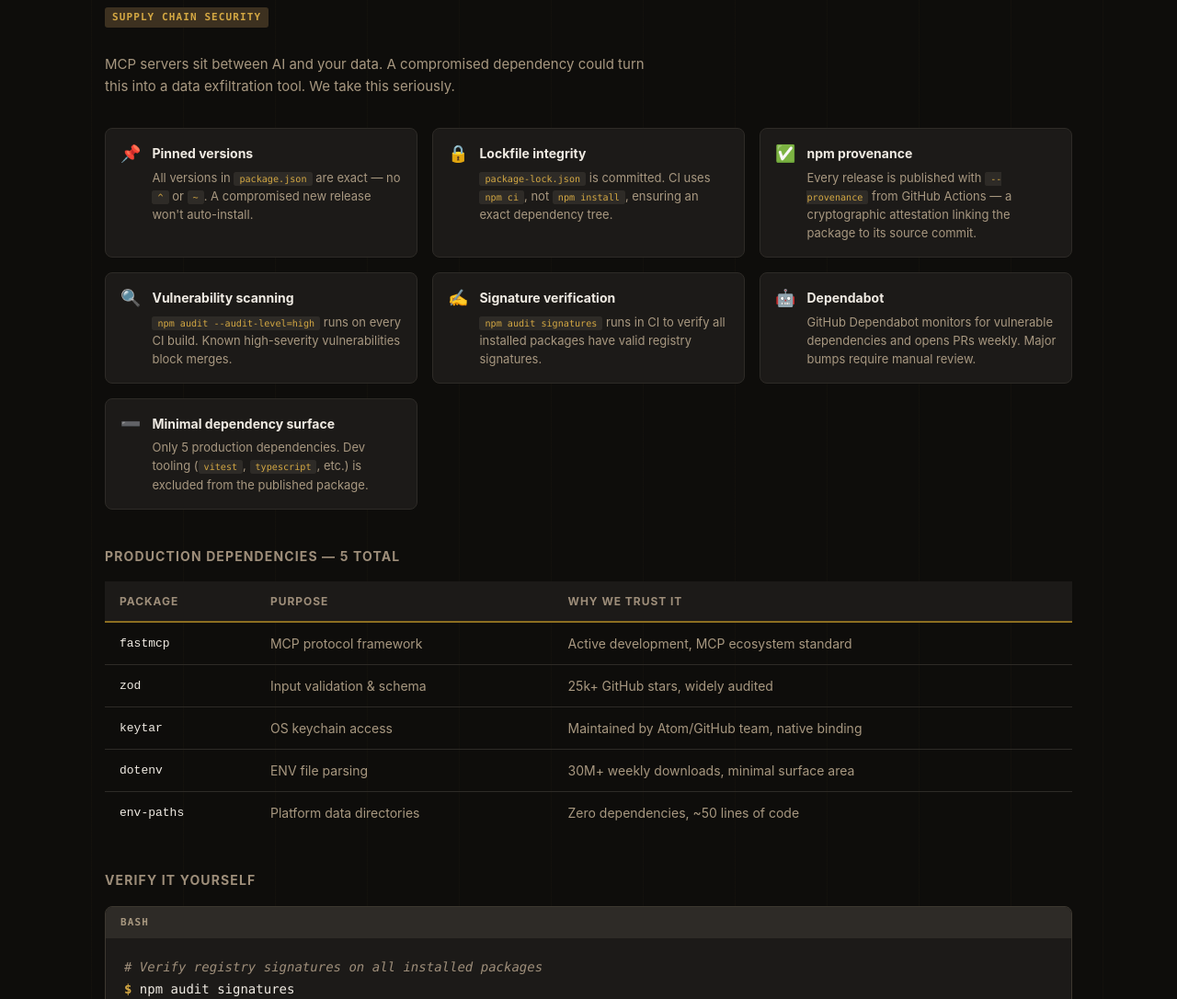
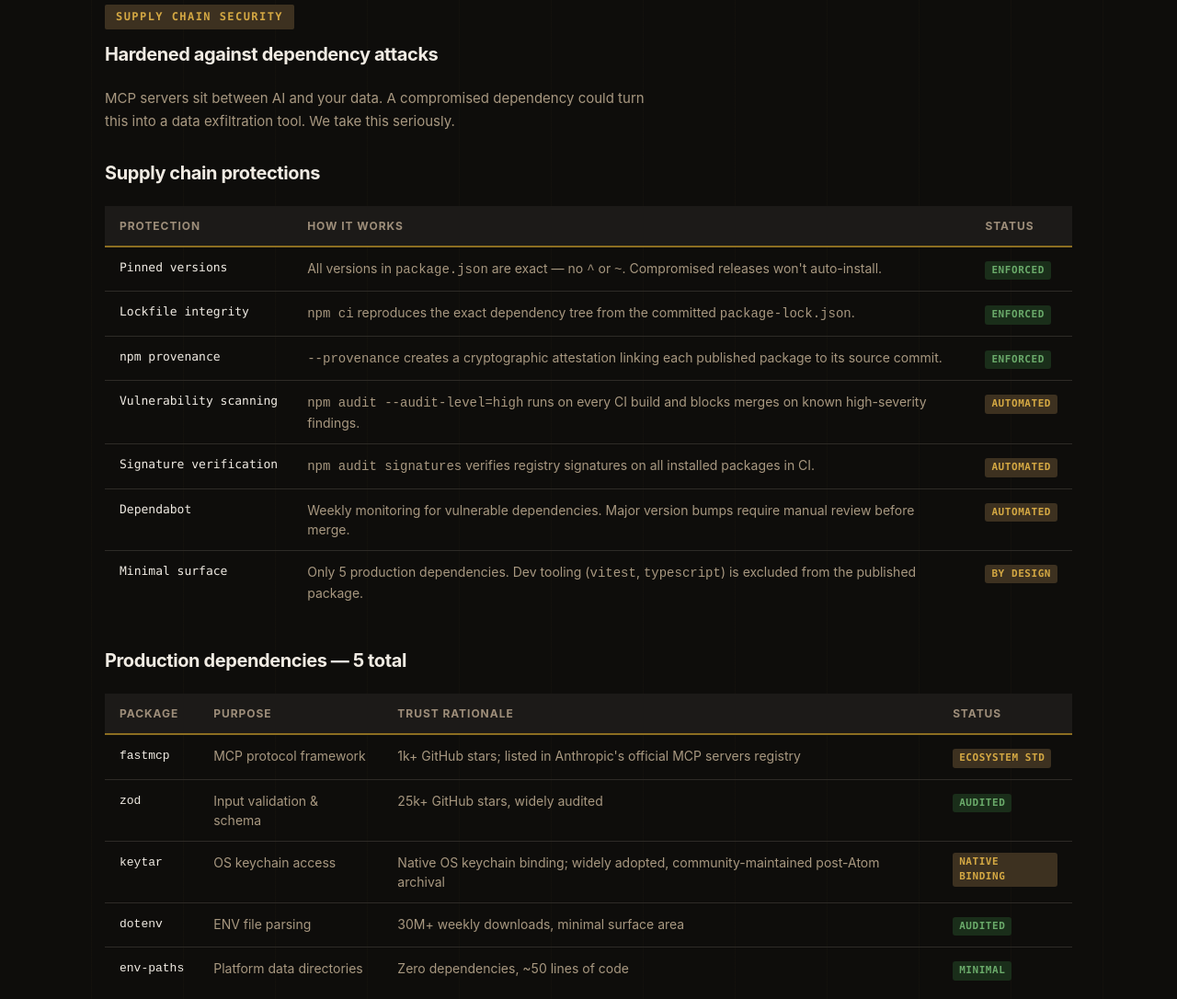
Before and after one commit to infamousjoeg/lunchmoney-mcp, a website: page docs/index.html in a window 1280 px wide. Shown: the part 7554-8640 px from the top of the page at 92% size. Drawn offline with Linux system fonts and the light colour scheme.

Commit message:
Redesign supply chain section for brand consistency
Rewrite supply chain subsection to use existing Security section
components (threat-table, threat-badge, code-block, section-label).
Removed all custom .sc-* CSS. Added status badges to deps table.
Fixed keytar/fastmcp trust rationale accuracy. Validated at 9.75/10.

Co-Authored-By: Claude Opus 4.6 (1M context) <noreply@anthropic.com>

```diff
--- a/docs/css/style.css
+++ b/docs/css/style.css
@@ -1327,101 +1327,6 @@ ul, ol { list-style: none; }
   background: var(--amber-subtle);
 }
 
-/* ── Supply Chain Security subsection ─────────────────────── */
-.sc-section {
-  grid-column: 1 / -1; /* span full width of security__layout */
-  border-top: 1px solid var(--border-strong);
-  padding-top: var(--space-12);
-}
-
-.sc-section__header {
-  margin-bottom: var(--space-8);
-}
-
-.sc-section__intro {
-  margin-top: var(--space-4);
-  font-size: 0.9375rem;
-  color: var(--text-secondary);
-  max-width: 62ch;
-  line-height: 1.65;
-}
-
-.sc-section__body {
-  display: flex;
-  flex-direction: column;
-  gap: var(--space-10);
-}
-
-/* Protection items grid */
-.sc-protections {
-  display: grid;
-  grid-template-columns: 1fr;
-  gap: var(--space-4);
-}
-
-@media (min-width: 640px) {
-  .sc-protections { grid-template-columns: 1fr 1fr; }
-}
-
-@media (min-width: 900px) {
-  .sc-protections { grid-template-columns: repeat(3, 1fr); }
-}
-
-.sc-protection-item {
-  display: flex;
-  gap: var(--space-3);
-  background: var(--bg-surface);
-  border: 1px solid var(--border);
-  border-radius: 8px;
-  padding: var(--space-4);
-}
-
-.sc-protection-item__icon {
-  font-size: 1.125rem;
-  line-height: 1;
-  flex-shrink: 0;
-  margin-top: 2px;
-}
-
-.sc-protection-item strong {
-  display: block;
-  font-size: 0.875rem;
-  font-weight: 650;
-  color: var(--text-primary);
-  margin-bottom: var(--space-1);
-}
-
-.sc-protection-item p {
-  font-size: 0.8125rem;
-  color: var(--text-secondary);
-  line-height: 1.55;
-  margin: 0;
-}
-
-.sc-protection-item code {
-  font-family: var(--font-mono);
-  font-size: 0.78em;
-  background: var(--bg-overlay);
-  border: 1px solid var(--border);
-  padding: 1px 5px;
-  border-radius: 3px;
-  color: var(--amber-bright);
-}
-
-/* Deps table heading */
-.sc-deps__heading,
-.sc-verify__heading {
-  font-size: 0.875rem;
-  font-weight: 700;
-  text-transform: uppercase;
-  letter-spacing: 0.08em;
-  color: var(--text-muted);
-  margin-bottom: var(--space-4);
-}
-
-/* Verify block — no extra copy-btn needed, keep it simple */
-.sc-verify .code-block { margin-bottom: 0; }
-
 /* ── Footer — inverted amber tint, gives page visual bookend ── */
 .footer {
   /* Warm amber-tinted background — bookends the dark hero */
--- a/docs/index.html
+++ b/docs/index.html
@@ -1217,115 +1217,114 @@
     </div>
 
     <!-- Supply Chain Security -->
-    <div class="sc-section reveal">
-      <div class="sc-section__header">
-        <h3 class="sec-tier__badge">Supply Chain Security</h3>
-        <p class="sc-section__intro">
+    <div class="reveal" style="border-top: 1px solid var(--border-strong); padding-top: var(--space-12);">
+
+      <span class="section-label">Supply Chain Security</span>
+      <h3 class="section-heading" style="font-size: 1.25rem; margin-bottom: 1.5rem;">Hardened against dependency attacks</h3>
+      <p style="font-size: 0.9375rem; color: var(--text-secondary); max-width: 62ch; line-height: 1.65; margin-bottom: var(--space-8);">
         MCP servers sit between AI and your data. A compromised dependency could turn this into a data exfiltration tool. We take this seriously.
       </p>
-      </div>
 
-      <div class="sc-section__body">
-
-        <!-- Protections grid -->
-        <div class="sc-protections" aria-label="Supply chain protections">
-          <div class="sc-protection-item">
-            <span class="sc-protection-item__icon" aria-hidden="true">&#x1F4CC;</span>
-            <div>
-              <strong>Pinned versions</strong>
-              <p>All versions in <code>package.json</code> are exact — no <code>^</code> or <code>~</code>. A compromised new release won't auto-install.</p>
-            </div>
-          </div>
-          <div class="sc-protection-item">
-            <span class="sc-protection-item__icon" aria-hidden="true">&#x1F512;</span>
-            <div>
-              <strong>Lockfile integrity</strong>
-              <p><code>package-lock.json</code> is committed. CI uses <code>npm ci</code>, not <code>npm install</code>, ensuring an exact dependency tree.</p>
-            </div>
-          </div>
-          <div class="sc-protection-item">
-            <span class="sc-protection-item__icon" aria-hidden="true">&#x2705;</span>
-            <div>
-              <strong>npm provenance</strong>
-              <p>Every release is published with <code>--provenance</code> from GitHub Actions — a cryptographic attestation linking the package to its source commit.</p>
-            </div>
-          </div>
-          <div class="sc-protection-item">
-            <span class="sc-protection-item__icon" aria-hidden="true">&#x1F50D;</span>
-            <div>
-              <strong>Vulnerability scanning</strong>
-              <p><code>npm audit --audit-level=high</code> runs on every CI build. Known high-severity vulnerabilities block merges.</p>
-            </div>
-          </div>
-          <div class="sc-protection-item">
-            <span class="sc-protection-item__icon" aria-hidden="true">&#x270D;</span>
-            <div>
-              <strong>Signature verification</strong>
-              <p><code>npm audit signatures</code> runs in CI to verify all installed packages have valid registry signatures.</p>
-            </div>
-          </div>
-          <div class="sc-protection-item">
-            <span class="sc-protection-item__icon" aria-hidden="true">&#x1F916;</span>
-            <div>
-              <strong>Dependabot</strong>
-              <p>GitHub Dependabot monitors for vulnerable dependencies and opens PRs weekly. Major bumps require manual review.</p>
-            </div>
-          </div>
-          <div class="sc-protection-item">
-            <span class="sc-protection-item__icon" aria-hidden="true">&#x2796;</span>
-            <div>
-              <strong>Minimal dependency surface</strong>
-              <p>Only 5 production dependencies. Dev tooling (<code>vitest</code>, <code>typescript</code>, etc.) is excluded from the published package.</p>
-            </div>
-          </div>
+      <!-- Protections table -->
+      <h3 class="section-heading" style="font-size: 1.25rem; margin-bottom: 1.5rem;">Supply chain protections</h3>
+      <div class="threat-table-wrap" style="margin-bottom: var(--space-10);">
+        <table class="threat-table" aria-label="Supply chain protections">
+          <thead>
+            <tr>
+              <th scope="col">Protection</th>
+              <th scope="col">How it works</th>
+              <th scope="col">Status</th>
+            </tr>
+          </thead>
+          <tbody>
+            <tr>
+              <td>Pinned versions</td>
+              <td>All versions in <code>package.json</code> are exact — no <code>^</code> or <code>~</code>. Compromised releases won't auto-install.</td>
+              <td><span class="threat-badge threat-badge--mitigated">Enforced</span></td>
+            </tr>
+            <tr>
+              <td>Lockfile integrity</td>
+              <td><code>npm ci</code> reproduces the exact dependency tree from the committed <code>package-lock.json</code>.</td>
+              <td><span class="threat-badge threat-badge--mitigated">Enforced</span></td>
+            </tr>
+            <tr>
+              <td>npm provenance</td>
+              <td><code>--provenance</code> creates a cryptographic attestation linking each published package to its source commit.</td>
+              <td><span class="threat-badge threat-badge--mitigated">Enforced</span></td>
+            </tr>
+            <tr>
+              <td>Vulnerability scanning</td>
+              <td><code>npm audit --audit-level=high</code> runs on every CI build and blocks merges on known high-severity findings.</td>
+              <td><span class="threat-badge threat-badge--design">Automated</span></td>
+            </tr>
+            <tr>
+              <td>Signature verification</td>
+              <td><code>npm audit signatures</code> verifies registry signatures on all installed packages in CI.</td>
+              <td><span class="threat-badge threat-badge--design">Automated</span></td>
+            </tr>
+            <tr>
+              <td>Dependabot</td>
+              <td>Weekly monitoring for vulnerable dependencies. Major version bumps require manual review before merge.</td>
+              <td><span class="threat-badge threat-badge--design">Automated</span></td>
+            </tr>
+            <tr>
+              <td>Minimal surface</td>
+              <td>Only 5 production dependencies. Dev tooling (<code>vitest</code>, <code>typescript</code>) is excluded from the published package.</td>
+              <td><span class="threat-badge threat-badge--design">By design</span></td>
+            </tr>
+          </tbody>
+        </table>
       </div>
 
       <!-- Production deps table -->
-        <div class="sc-deps">
-          <h4 class="sc-deps__heading">Production dependencies &mdash; 5 total</h4>
-          <div class="threat-table-wrap">
+      <h3 class="section-heading" style="font-size: 1.25rem; margin-bottom: 1.5rem;">Production dependencies &mdash; 5 total</h3>
+      <div class="threat-table-wrap" style="margin-bottom: var(--space-10);">
         <table class="threat-table" aria-label="Production dependencies and trust rationale">
           <thead>
             <tr>
               <th scope="col">Package</th>
               <th scope="col">Purpose</th>
-                  <th scope="col">Why we trust it</th>
+              <th scope="col">Trust rationale</th>
+              <th scope="col">Status</th>
             </tr>
           </thead>
           <tbody>
             <tr>
               <td><code>fastmcp</code></td>
               <td>MCP protocol framework</td>
-                  <td>Active development, MCP ecosystem standard</td>
+              <td>1k+ GitHub stars; listed in Anthropic's official MCP servers registry</td>
+              <td><span class="threat-badge threat-badge--design">Ecosystem Std</span></td>
             </tr>
             <tr>
               <td><code>zod</code></td>
               <td>Input validation &amp; schema</td>
               <td>25k+ GitHub stars, widely audited</td>
+              <td><span class="threat-badge threat-badge--mitigated">Audited</span></td>
             </tr>
             <tr>
               <td><code>keytar</code></td>
               <td>OS keychain access</td>
-                  <td>Maintained by Atom/GitHub team, native binding</td>
+              <td>Native OS keychain binding; widely adopted, community-maintained post-Atom archival</td>
+              <td><span class="threat-badge threat-badge--design">Native Binding</span></td>
             </tr>
             <tr>
               <td><code>dotenv</code></td>
               <td>ENV file parsing</td>
               <td>30M+ weekly downloads, minimal surface area</td>
+              <td><span class="threat-badge threat-badge--mitigated">Audited</span></td>
             </tr>
             <tr>
               <td><code>env-paths</code></td>
               <td>Platform data directories</td>
               <td>Zero dependencies, ~50 lines of code</td>
+              <td><span class="threat-badge threat-badge--mitigated">Minimal</span></td>
             </tr>
           </tbody>
         </table>
       </div>
-        </div>
 
       <!-- Verify it yourself -->
-        <div class="sc-verify">
-          <h4 class="sc-verify__heading">Verify it yourself</h4>
+      <h3 class="section-heading" style="font-size: 1.25rem; margin-bottom: 1.5rem;">Verify it yourself</h3>
       <div class="code-block">
         <div class="code-block__header">
           <span class="code-block__lang">bash</span>
@@ -1338,9 +1337,7 @@
 <span class="syn-prompt">$</span> npm view @infamousjoeg/lunchmoney-mcp --json | jq <span class="syn-string">'.dist.attestations'</span></pre>
         </div>
       </div>
-        </div>
 
-      </div>
     </div>
 
   </div>
```
Lines whose indentation alone changed are shown as unchanged.
